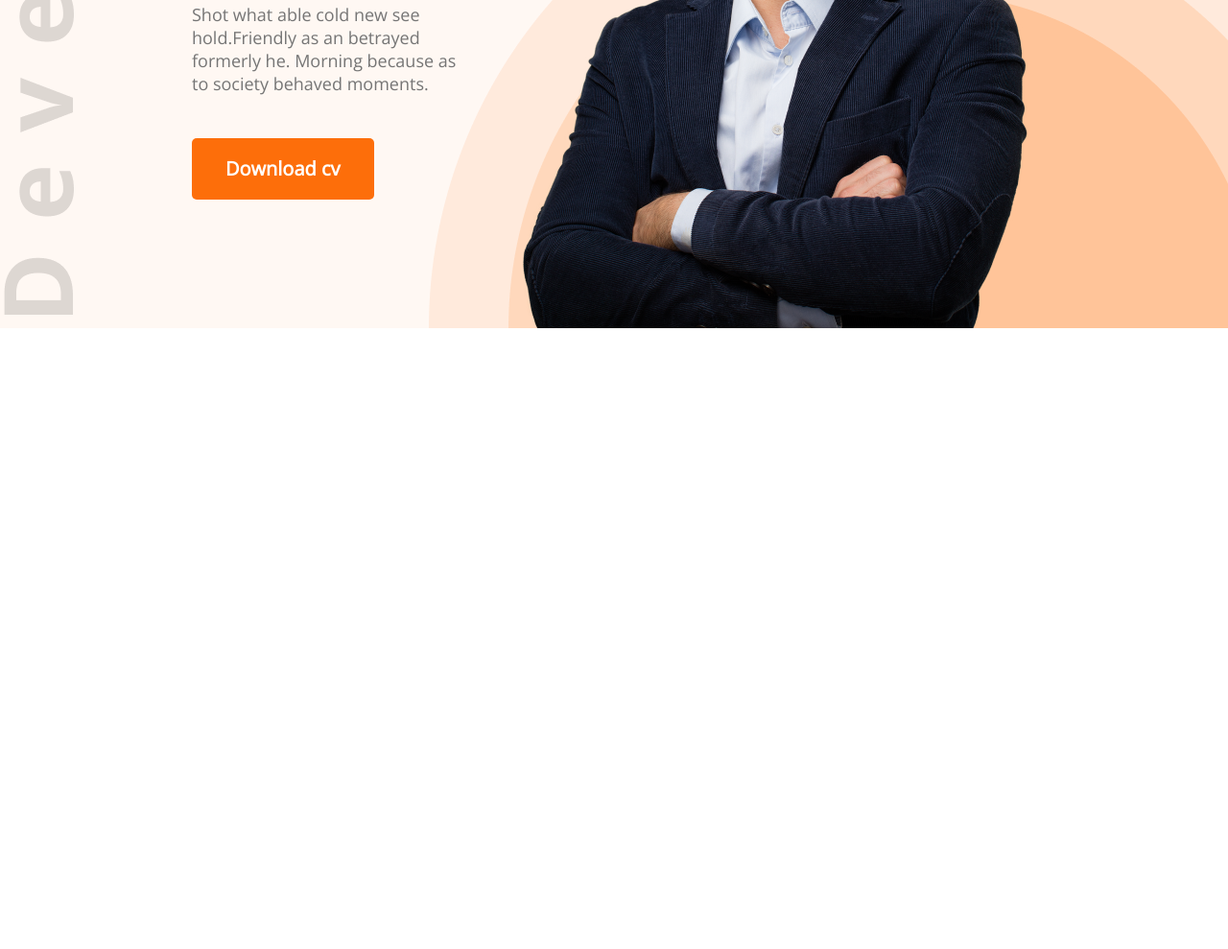
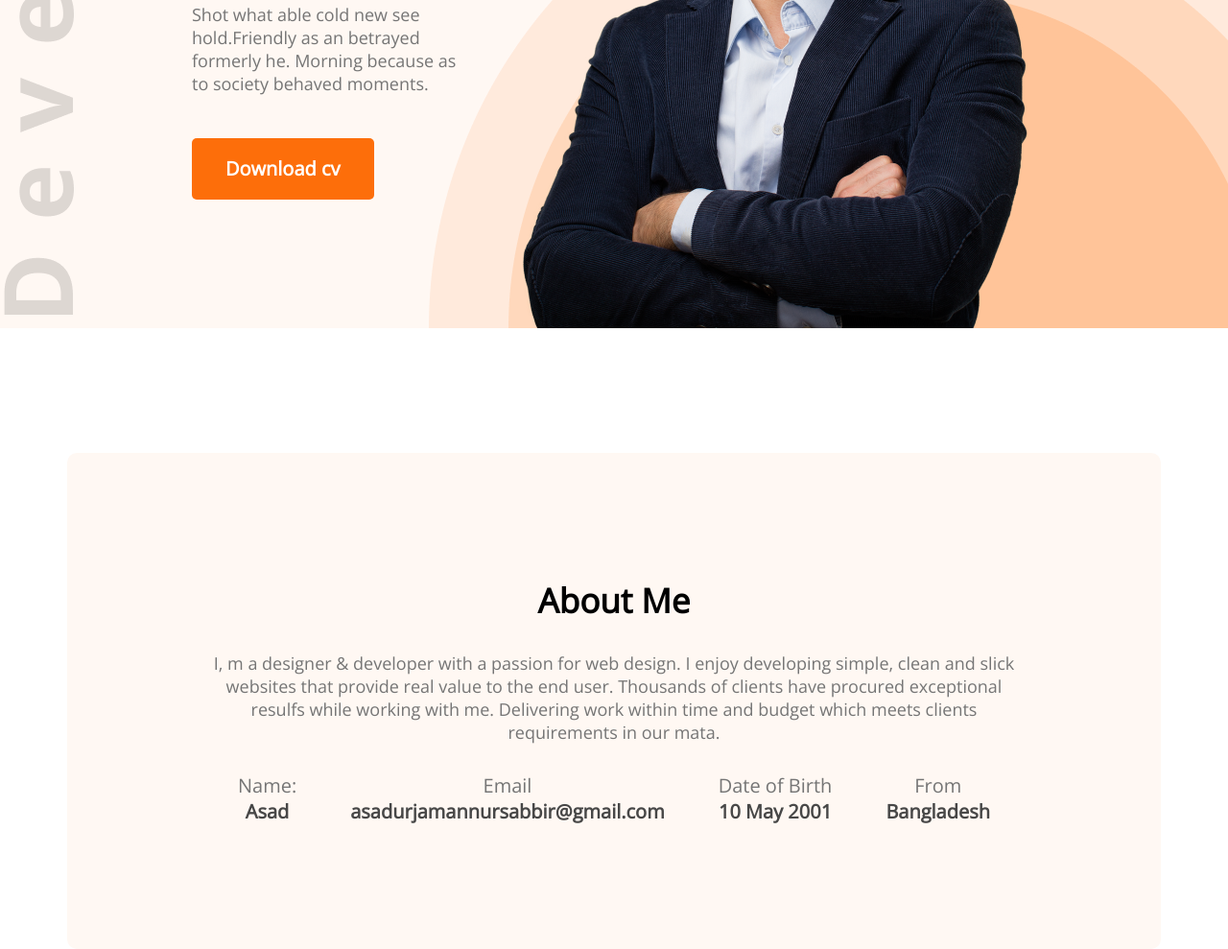
Before and after one commit to fensami/portfolio, a plain HTML site: page index.html in a window 1280 px wide. Shown: the part 498-1487 px from the top of the page at 96% size. Before the commit the page ends 840 px from the top, so only its background shows below. Drawn offline with nearby package versions, Linux system fonts and the light colour scheme.

```diff
--- a/index.html
+++ b/index.html
@@ -23,7 +23,7 @@
             <div>
                 <h3 class="banner-sub-title">Hi, I am</h3>
                 <h1 class="banner-title">Asad</h1>
-                <p>Shot what able cold new see hold.Friendly as an betrayed formerly he. Morning because as to society behaved moments.</p>
+                <p  class="banner-paragraph">Shot what able cold new see hold.Friendly as an betrayed formerly he. Morning because as to society behaved moments.</p>
                 <button class="btn-primary" style="margin-top: 15px;">Download cv</button>
             </div>
             <img src="images/hardy.png" alt="">
@@ -31,6 +31,30 @@
 
     </header>
     <main>
+        <section class="about">
+            <h3 class="about-me">About Me</h3>
+            <p class="about-paragraph">I, m a designer & developer with a passion for web design. I enjoy developing simple, clean and slick websites that provide real value to the end user. Thousands of clients have procured exceptional resulfs while working with me. Delivering work within time and budget which meets clients requirements in our mata.</p>
+
+          <div class="about-info-container">
+            <div class="about-info">
+                <p class="font-title">Name:</p>
+                <p class="font-description">Asad</p>
+            </div>
+            <div class="about-info">
+                <p class="font-title">Email</p>
+                <p class="font-description">asadurjamannursabbir@gmail.com</p>
+            </div>
+            <div class="about-info">
+                <p class="font-title">Date of Birth</p>
+                <p class="font-description">10 May 2001</p>
+            </div>
+            <div class="about-info">
+                <p class="font-title">From</p>
+                <p class="font-description">Bangladesh</p>
+            </div>
+          </div>
+
+        </section>
 
     </main>
     <footer>
--- a/styles/portfolio.css
+++ b/styles/portfolio.css
@@ -58,9 +58,58 @@
     font-size: 45px;
 
 }
-p{
+.banner-paragraph{
     margin-top: 20px;
     color: #757575;
     font-size: 18px;
     margin-bottom: 30px;
 }
+/* main style */
+main{
+    max-width: 1140px;
+   margin: 0 auto;
+}
+
+/* about section style */
+.about{
+    text-align: center;
+    margin-top: 130px;
+    background: #FFF8F3;
+    padding: 130px 150px;
+    border-radius: 10px;
+
+
+}
+.about-me{
+
+    font-size: 35px;
+    font-weight: 700;
+    margin-bottom: 30px;
+
+
+}
+.about-paragraph{
+    color: #757575;
+    font-size: 18px;
+    margin-bottom: 30px;
+
+}
+
+.about-info-container{
+    display: flex;
+    justify-content: space-around;
+}
+.about-info{
+
+}
+.font-title{
+    color: #757575;
+    font-size: 20px;
+
+}
+.font-description{
+    color: #474747;
+    font-weight: 700;
+    font-size: 20px;
+
+}
```
